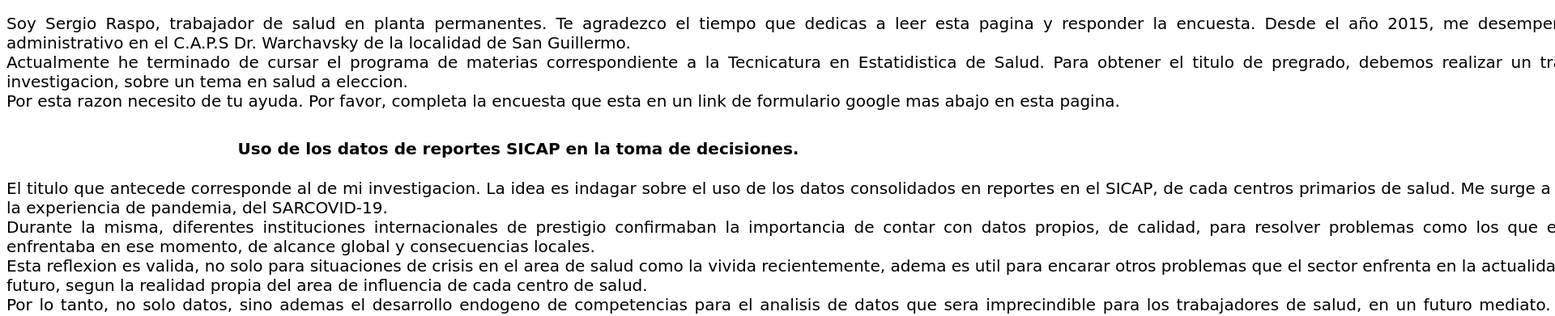
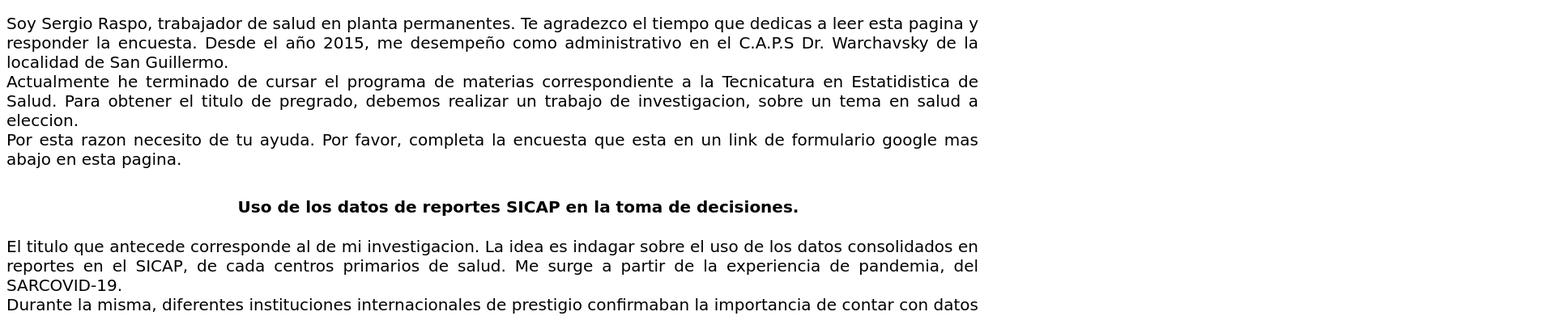
Before and after one commit to sergioraspo/webencuesta, a plain HTML site: page index.html in a window 1280 px wide. Shown: the part 218-609 px from the top of the page at 81% size, 1920 px wide, since content can reach past the window. Drawn offline with Linux system fonts and the light colour scheme; a web font is replaced by a local one.

Commit message:
cambiando ancho de pagina

```diff
--- a/style/estilo.css
+++ b/style/estilo.css
@@ -34,7 +34,7 @@ p{
     font-style: normal;
     text-align: justify;
     font-family: 'Playpen Sans', cursive;
-    width: 2000px;
+    width: 1200px;
 
 }
 footer{
```
